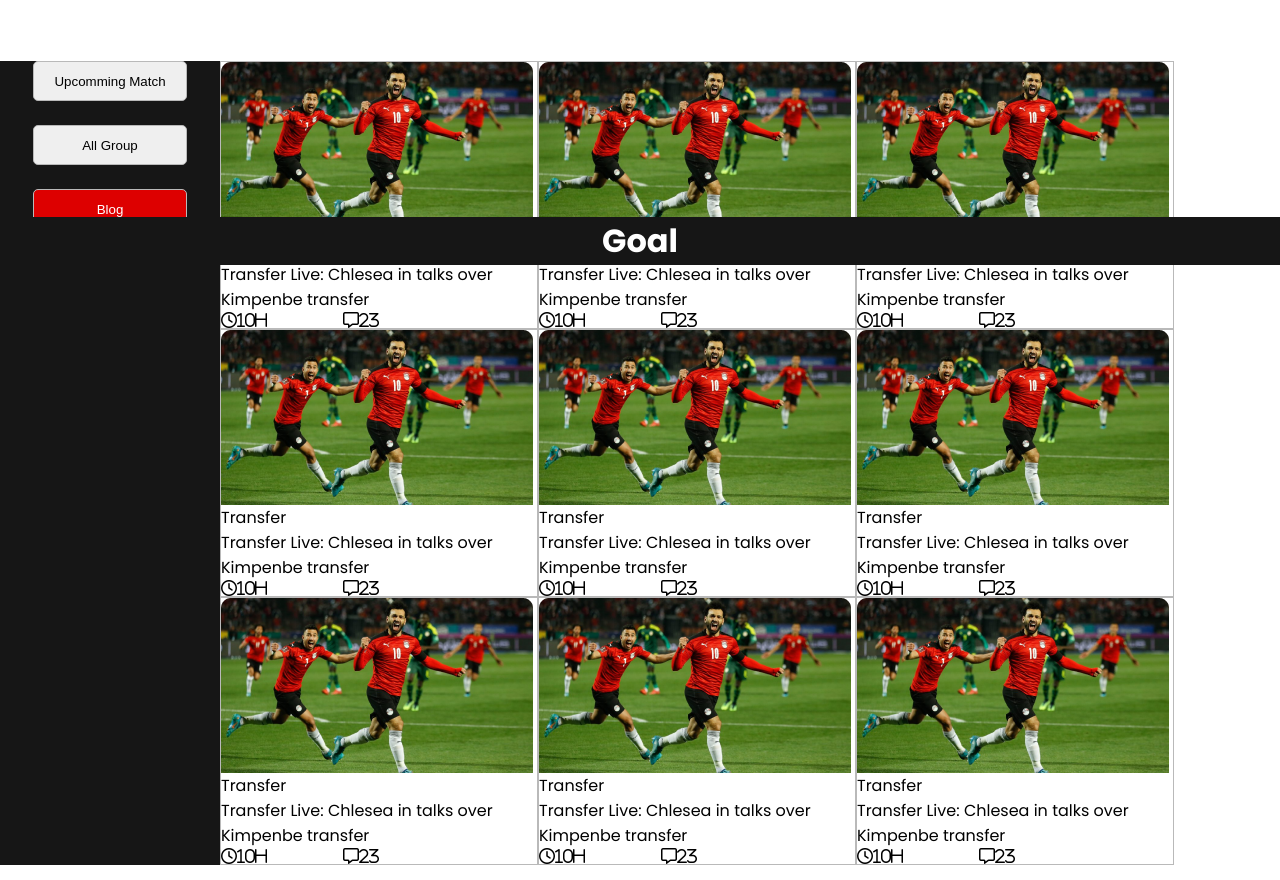
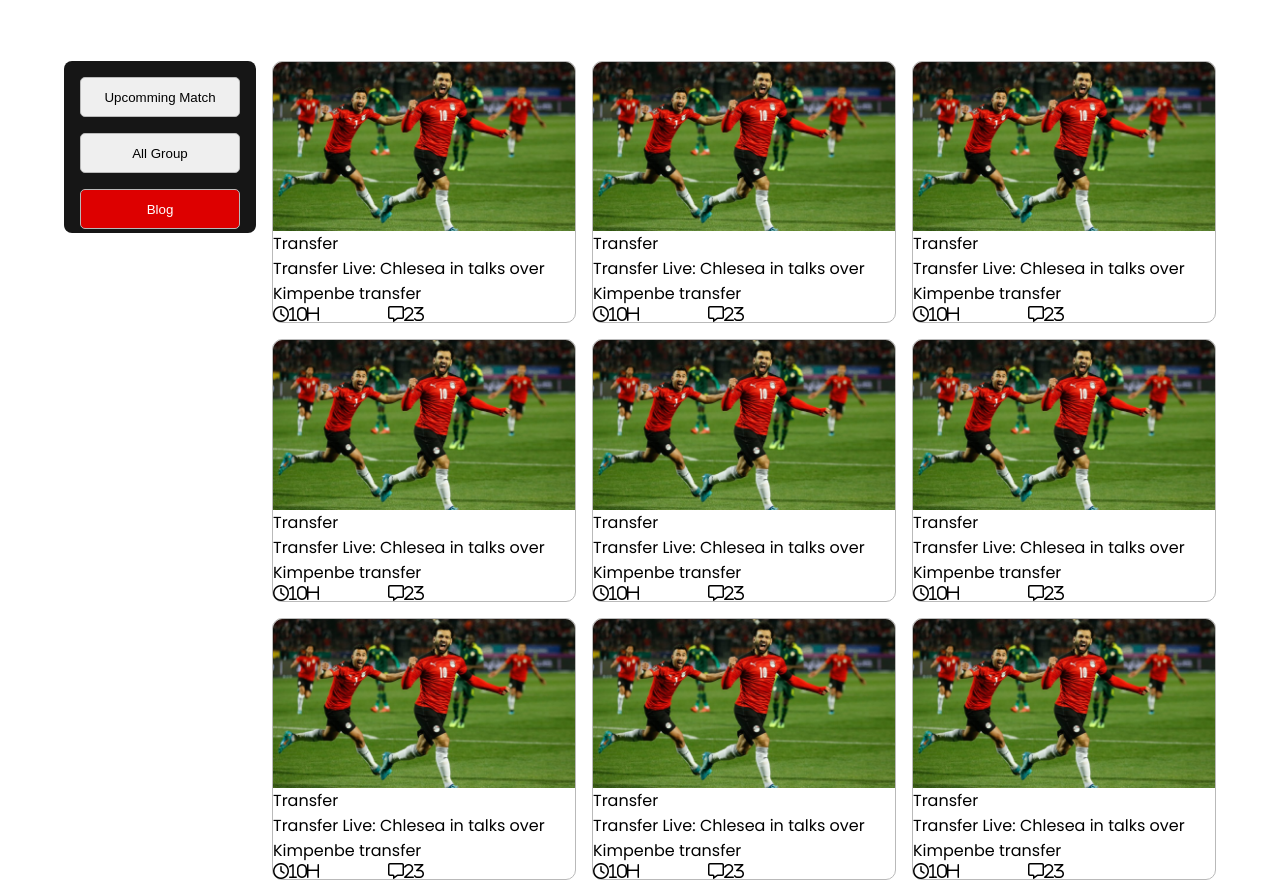
Before and after one commit to mdnazimmia/world-cup-main, a plain HTML site: page index.html in a window 1280 px wide. Shown: the part 535-1415 px from the top of the page. Drawn offline with Linux system fonts and the light colour scheme; a web font is replaced by a local one.

Commit message:
side button added

```diff
--- a/index.html
+++ b/index.html
@@ -29,95 +29,130 @@
     </div>
     <div class="container">
         <div class="side_button">
+            <div class="side_button-section">
                 <button>Upcomming Match</button>
                 <button>All Group</button>
                 <button class="red_button">Blog</button>
             </div>
+        </div>
         <div class="main_section-one border">
-            <img src="./images/Blog Image.png" alt="">
+            <div class="main_section-image"><img src="./images/Blog Image.png" alt="">
+            </div>
+            <div class="text_sectino">
                 <span>Transfer</span>
                 <p>Transfer Live: Chlesea in talks over Kimpenbe transfer</p>
+            </div>
+
             <div class="main_section-details">
                 <i class="fa-regular fa-clock">10h</i>
                 <i class="fa-regular fa-message">23</i>
             </div>
         </div>
         <div class="main_section-two border">
-            <img src="./images/Blog Image.png" alt="">
+            <div class="main_section-image"><img src="./images/Blog Image.png" alt="">
+            </div>
+            <div class="text_sectino">
                 <span>Transfer</span>
                 <p>Transfer Live: Chlesea in talks over Kimpenbe transfer</p>
+            </div>
+
             <div class="main_section-details">
                 <i class="fa-regular fa-clock">10h</i>
                 <i class="fa-regular fa-message">23</i>
             </div>
         </div>
         <div class="main_section-three border">
-            <img src="./images/Blog Image.png" alt="">
+            <div class="main_section-image"><img src="./images/Blog Image.png" alt="">
+            </div>
+            <div class="text_sectino">
                 <span>Transfer</span>
                 <p>Transfer Live: Chlesea in talks over Kimpenbe transfer</p>
+            </div>
+
             <div class="main_section-details">
                 <i class="fa-regular fa-clock">10h</i>
                 <i class="fa-regular fa-message">23</i>
             </div>
         </div>
         <div class="main_section-four border">
-            <img src="./images/Blog Image.png" alt="">
+            <div class="main_section-image"><img src="./images/Blog Image.png" alt="">
+            </div>
+            <div class="text_sectino">
                 <span>Transfer</span>
                 <p>Transfer Live: Chlesea in talks over Kimpenbe transfer</p>
+            </div>
+
             <div class="main_section-details">
                 <i class="fa-regular fa-clock">10h</i>
                 <i class="fa-regular fa-message">23</i>
             </div>
         </div>
         <div class="main_section-five border">
-            <img src="./images/Blog Image.png" alt="">
+            <div class="main_section-image"><img src="./images/Blog Image.png" alt="">
+            </div>
+            <div class="text_sectino">
                 <span>Transfer</span>
                 <p>Transfer Live: Chlesea in talks over Kimpenbe transfer</p>
+            </div>
+
             <div class="main_section-details">
                 <i class="fa-regular fa-clock">10h</i>
                 <i class="fa-regular fa-message">23</i>
             </div>
         </div>
         <div class="main_section-six border">
-            <img src="./images/Blog Image.png" alt="">
+            <div class="main_section-image"><img src="./images/Blog Image.png" alt="">
+            </div>
+            <div class="text_sectino">
                 <span>Transfer</span>
                 <p>Transfer Live: Chlesea in talks over Kimpenbe transfer</p>
+            </div>
+
             <div class="main_section-details">
                 <i class="fa-regular fa-clock">10h</i>
                 <i class="fa-regular fa-message">23</i>
             </div>
         </div>
         <div class="main_section-seven border">
-            <img src="./images/Blog Image.png" alt="">
+            <div class="main_section-image"><img src="./images/Blog Image.png" alt="">
+            </div>
+            <div class="text_sectino">
                 <span>Transfer</span>
                 <p>Transfer Live: Chlesea in talks over Kimpenbe transfer</p>
+            </div>
+
             <div class="main_section-details">
                 <i class="fa-regular fa-clock">10h</i>
                 <i class="fa-regular fa-message">23</i>
             </div>
         </div>
         <div class="main_section-eight border">
-            <img src="./images/Blog Image.png" alt="">
+            <div class="main_section-image"><img src="./images/Blog Image.png" alt="">
+            </div>
+            <div class="text_sectino">
                 <span>Transfer</span>
                 <p>Transfer Live: Chlesea in talks over Kimpenbe transfer</p>
+            </div>
+
             <div class="main_section-details">
                 <i class="fa-regular fa-clock">10h</i>
                 <i class="fa-regular fa-message">23</i>
             </div>
         </div>
         <div class="main_section-nine border">
-            <img src="./images/Blog Image.png" alt="">
+            <div class="main_section-image"><img src="./images/Blog Image.png" alt="">
+            </div>
+            <div class="text_sectino">
                 <span>Transfer</span>
                 <p>Transfer Live: Chlesea in talks over Kimpenbe transfer</p>
+            </div>
+
             <div class="main_section-details">
                 <i class="fa-regular fa-clock">10h</i>
                 <i class="fa-regular fa-message">23</i>
             </div>
         </div>
     </div>
-    <div class="footer">
-        <h1>Goal</h1>
-    </div>
 </body>
 
 </html>
--- a/world-cup.css
+++ b/world-cup.css
@@ -77,14 +77,12 @@ a {
     height: 90%;
 }
 
-
-
-
 .container {
-    grid-area: 2rem;
+    margin: 4rem;
+    gap: 1rem;
     display: grid;
-    grid-template-columns: 0.5rem repeat(12, 1fr);
-    grid-template-rows: repeat(3 1fr);
+    grid-template-columns: 1fr repeat (12, 1fr);
+    grid-template-rows: 1fr 1fr 1fr;
     grid-template-areas:
         "s s s o o o t t t h h h"
         "s s s f f f i i i m m m"
@@ -96,18 +94,22 @@ a {
 ---sidebar----
 -------------- */
 .side_button {
-    align-items: center;
-    gap: 1.5rem;
+    height: 21%;
+    border-radius: 8px;
     background-color: var(--black);
     grid-area: s;
+    padding: 1rem;
+}
+
+.side_button-section {
+    gap: 1rem;
     display: flex;
     flex-direction: column;
-    color: white;
 }
 
-.side_button button {
-    height: 40px;
-    width: 70%;
+.side_button-section button {
+    height: 2.5rem;
+    width: 10rem;
 }
 
 .red_button {
@@ -157,6 +159,7 @@ a {
 
 .border {
     border: 1px solid var(--light-gray);
+    border-radius: 10px;
 }
 
 button {
@@ -172,6 +175,9 @@ button {
     align-items: flex-end;
 }
 
+.main_section-image img {
+    width: 100%;
+}
 
 /*-------------
 ----footer-area------
```
Lines whose indentation alone changed are shown as unchanged.
